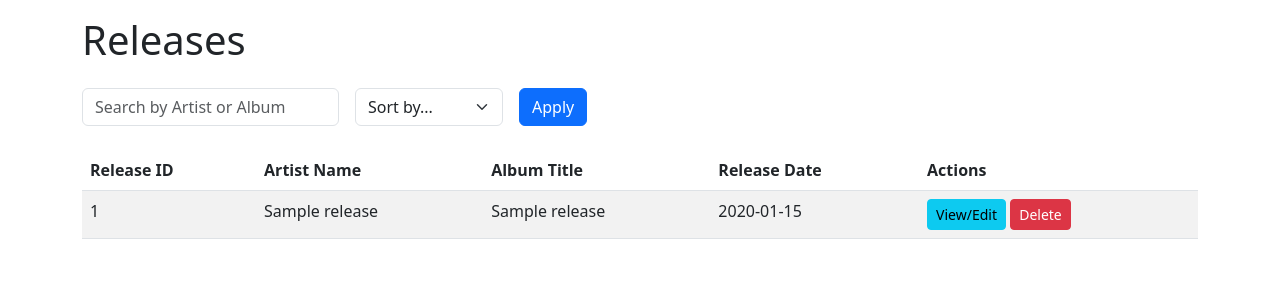
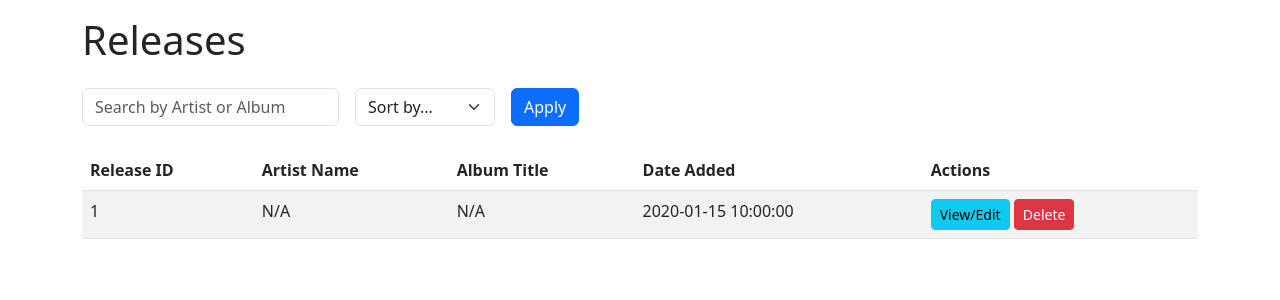
Before and after one commit to russmckendrick/discogs-scraper, a Flask app: template templates/index.html in a window 1280 px wide. Shown: the part 56-356 px from the top of the page. Run offline with Flask 2, Linux system fonts and the light colour scheme; the template is opened without the code that fills it: most values are stand-ins (such as "Sample title", 1, 10 or a date in 2020).

Commit message:
✨ (app.py): implement default sorting by "Date Added" if no sort_key is provided to enhance user experience 📝 (index.html): update UI to reflect "Date Added" instead of "Release Date" for consistency with sorting logic 💡 (index.html): improve data retrieval logic to handle multiple key variations for better robustness in release data display

```diff
--- a/app.py
+++ b/app.py
@@ -71,8 +71,17 @@
             if (r.get("Artist Name", "").lower().find(query_lower) != -1 or
                 r.get("Album Title", "").lower().find(query_lower) != -1)
         ]
-    # Sort by sort_key if provided
-    if sort_key:
+    # Default sorting: use Date Added descending if no sort_key provided.
+    if not sort_key:
+        sort_key = "Date Added"
+    if sort_key == "Date Added":
+        def parse_date(date_str):
+            try:
+                return datetime.fromisoformat(date_str)
+            except Exception:
+                return datetime.min
+        processed_releases.sort(key=lambda r: parse_date(r.get("Date Added", "1970-01-01T00:00:00")), reverse=True)
+    else:
         processed_releases.sort(key=lambda r: r.get(sort_key, ""))
     return processed_releases
 
--- a/templates/index.html
+++ b/templates/index.html
@@ -12,7 +12,7 @@
         <option value="">Sort by...</option>
         <option value="Artist Name" {% if sort_key == "Artist Name" %}selected{% endif %}>Artist Name</option>
         <option value="Album Title" {% if sort_key == "Album Title" %}selected{% endif %}>Album Title</option>
-        <option value="Release Date" {% if sort_key == "Release Date" %}selected{% endif %}>Release Date</option>
+        <option value="Date Added" {% if sort_key == "Date Added" %}selected{% endif %}>Date Added</option>
       </select>
     </div>
     <div class="col-auto">
@@ -26,21 +26,21 @@
         <th scope="col">Release ID</th>
         <th scope="col">Artist Name</th>
         <th scope="col">Album Title</th>
-        <th scope="col">Release Date</th>
+        <th scope="col">Date Added</th>
         <th scope="col">Actions</th>
       </tr>
     </thead>
     <tbody>
       {% for r in releases %}
       <tr>
-        <td>{{ r.get("id", "N/A") }}</td>
-        <td>{{ r.get("Artist Name", "N/A") }}</td>
-        <td>{{ r.get("Album Title", "N/A") }}</td>
-        <td>{{ r.get("Release Date", "N/A") }}</td>
+        <td>{{ r.get("id") or r.get("Release ID") or "N/A" }}</td>
+        <td>{{ r.get("Artist Name") or r.get("artist_name") or "N/A" }}</td>
+        <td>{{ r.get("Album Title") or r.get("album_title") or "N/A" }}</td>
+        <td>{{ r.get("Date Added") or r.get("date_added") or "N/A" }}</td>
         <td>
-          <a href="{{ url_for('release_detail', release_id=r.get("id")) }}" class="btn btn-sm btn-info">View/Edit</a>
-          <form action="{{ url_for('delete_release', release_id=r.get("id")) }}" method="POST" style="display:inline;">
-            <button type="submit" class="btn btn-sm btn-danger" onclick="return confirm('Are you sure you want to delete release {{ r.get('id') }}?');">Delete</button>
+          <a href="{{ url_for('release_detail', release_id=r.get("id") or r.get("Release ID")) }}" class="btn btn-sm btn-info">View/Edit</a>
+          <form action="{{ url_for('delete_release', release_id=r.get("id") or r.get("Release ID")) }}" method="POST" style="display:inline;">
+            <button type="submit" class="btn btn-sm btn-danger" onclick="return confirm('Are you sure you want to delete release {{ r.get('id') or r.get('Release ID') }}?');">Delete</button>
           </form>
         </td>
       </tr>
```
